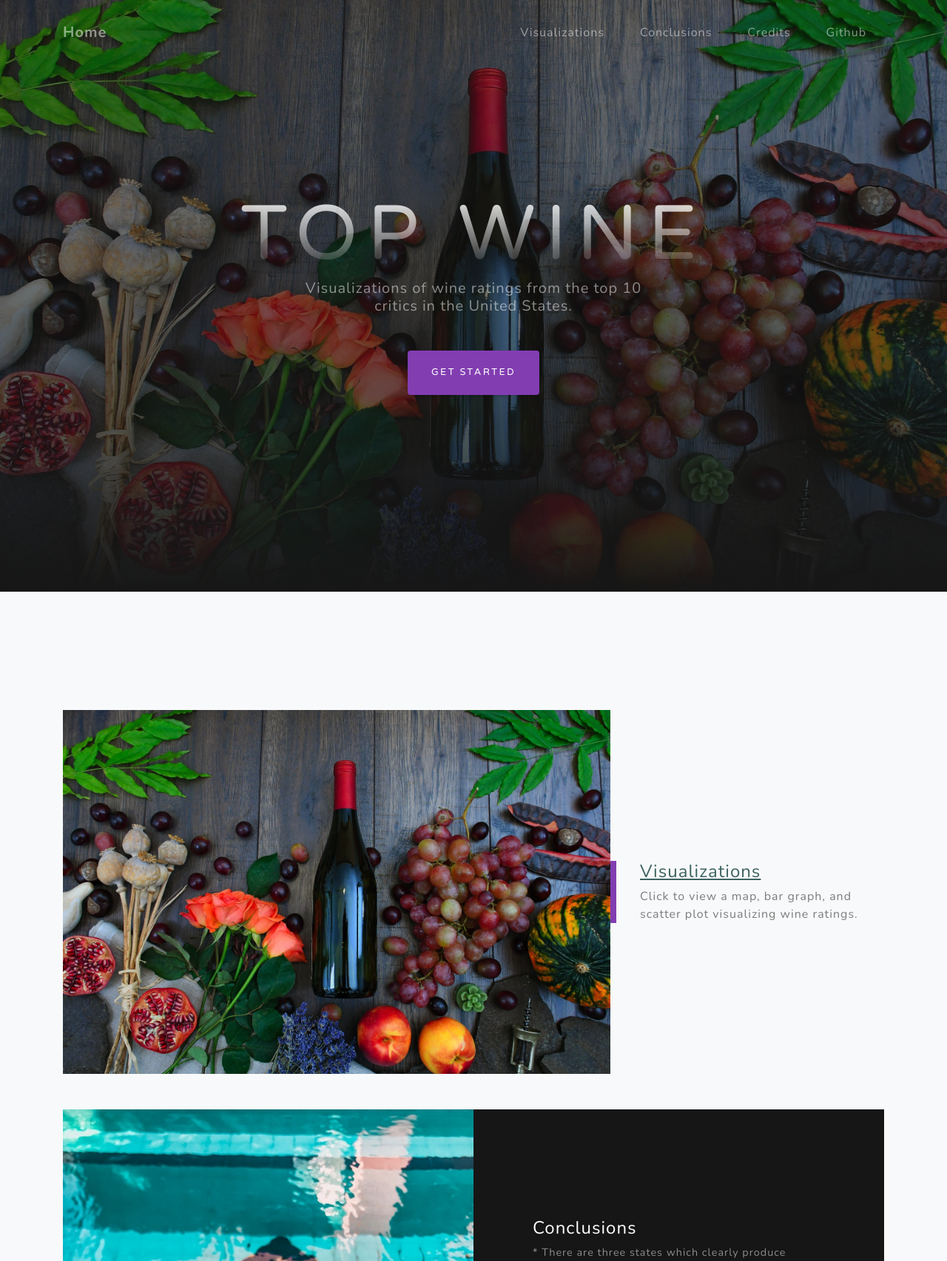
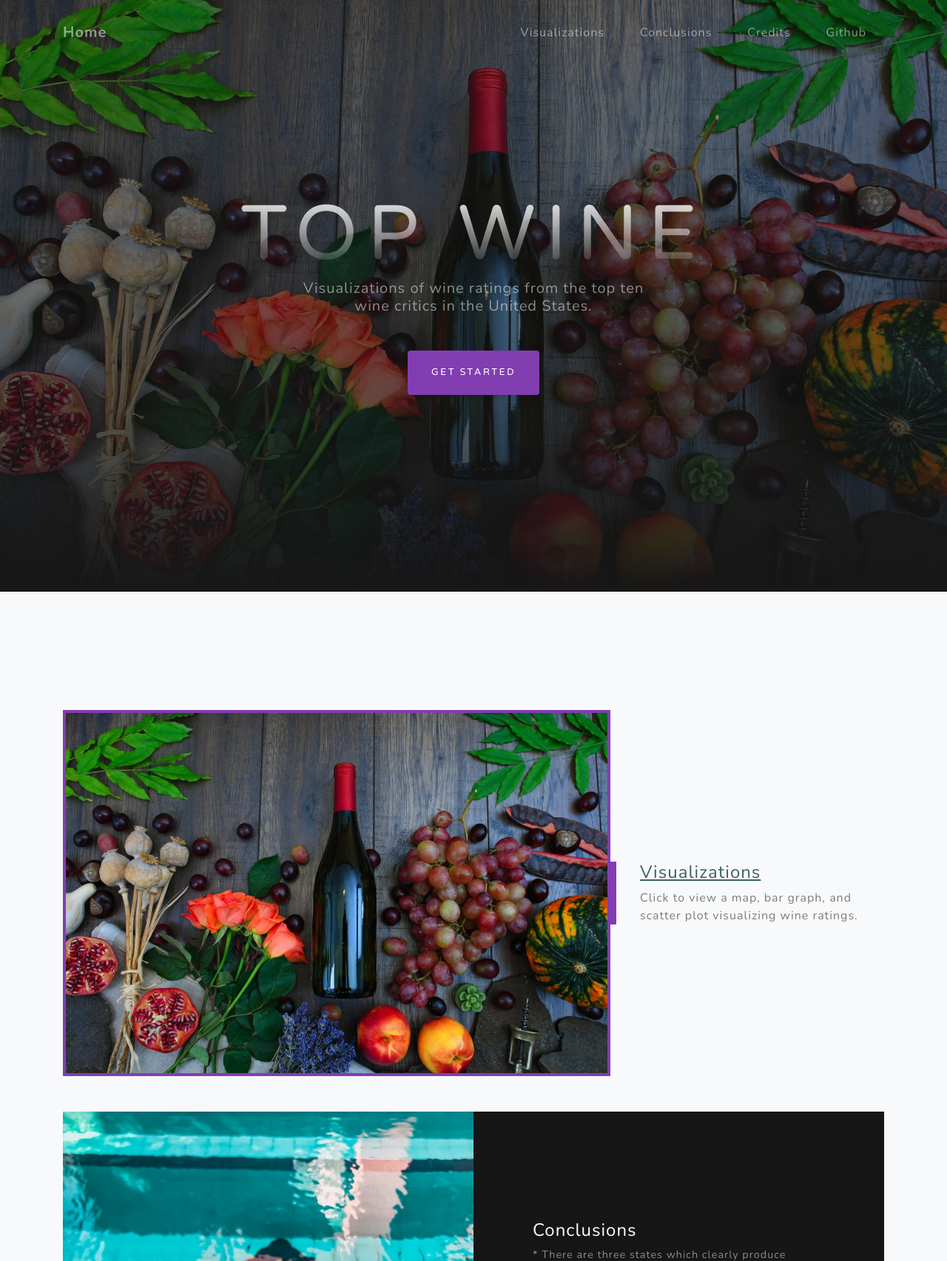
Before and after one commit to theodoremoreland/TopWine, a Python web app: template templates/index.html in a window 1280 px wide. Shown: the top 1705 px of the page at 74% size. Run offline with Jinja, Linux system fonts and the light colour scheme; the template is opened without the code that fills it, so the values that code supplies are empty; some libraries are stand-ins or nearby versions.

Commit message:
added hover effect for visualizations image on index page

```diff
--- a/static/css/grayscale.css
+++ b/static/css/grayscale.css
@@ -277,3 +277,13 @@ footer {
     height: 300px;
     color: white
 }
+
+img#visualizations {
+    border: 4px #823db1 solid;
+    transition: transform 0.7s;
+}
+
+img#visualizations:hover {
+    border: 4px #3c6360 solid;
+    transform: scale(1.01);
+}
--- a/templates/index.html
+++ b/templates/index.html
@@ -64,7 +64,7 @@
                         Top Wine
                     </h1>
                     <h2 class="text-white-50 mx-auto mt-2 mb-5">
-                        Visualizations of wine ratings from the top 10 critics in the United States.
+                        Visualizations of wine ratings from the top ten wine critics in the United States.
                     </h2>
                     <a href="#visualizations" class="btn btn-primary js-scroll-trigger">
                         Get Started
```
